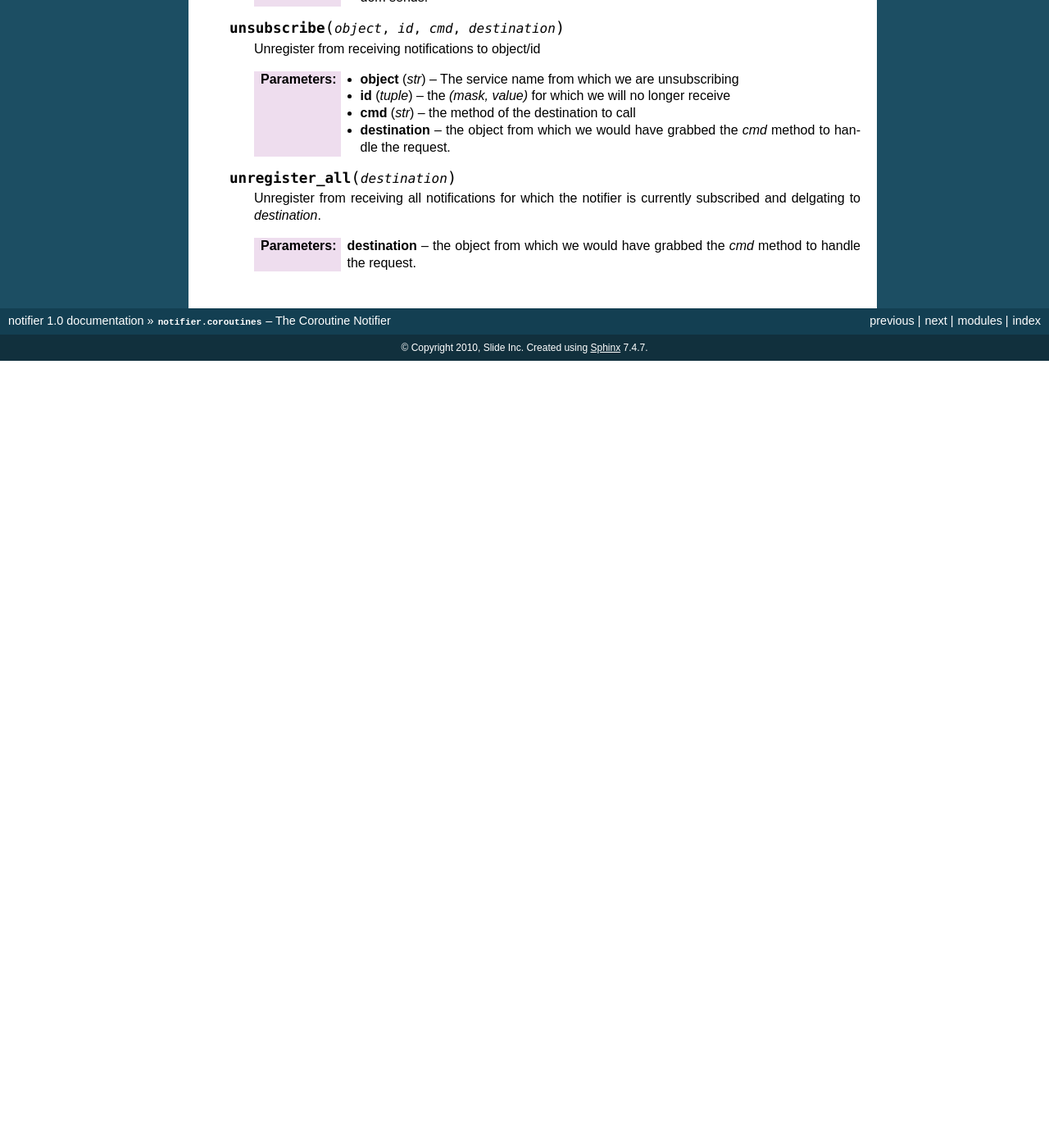
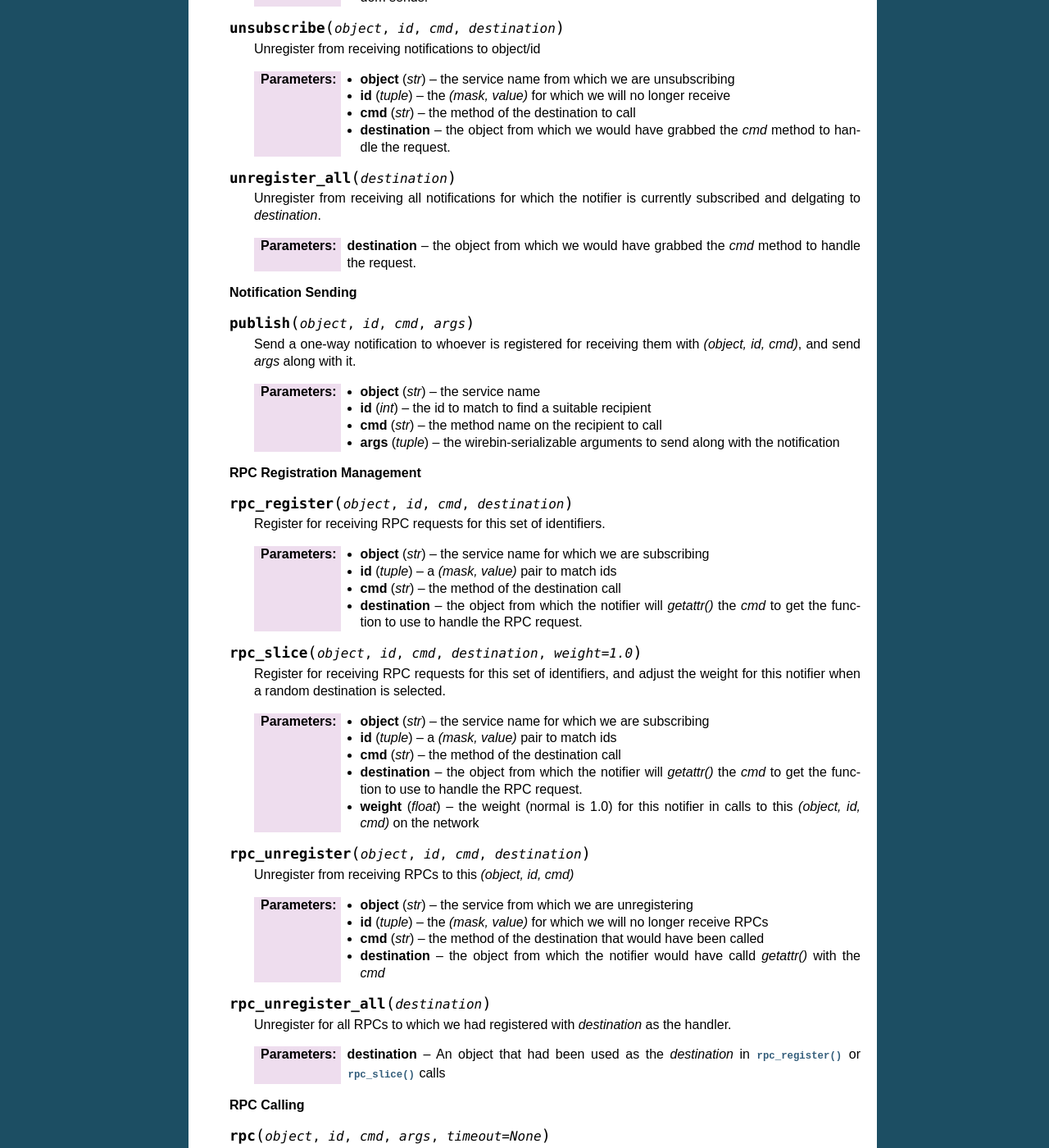
Before and after one commit to slideinc/notifier, a Sphinx documentation site: the page built from docs/source/notifier/coroutines.rst, in a window 1280 px wide and 1400 px high, scrolled down 756 px. Shown: the whole window at 82% size. Built offline with Sphinx 7.4.7, drawn with Linux system fonts in a browser that asks for light colours; before the commit the page ends 1196 px from its top, so only the background shows below that; some of the changed text lies outside the part shown.

Commit message:
bunch more docs on Notifier methods

```diff
--- a/docs/source/notifier/coroutines.rst
+++ b/docs/source/notifier/coroutines.rst
@@ -34,7 +34,7 @@
         identifiers.
 
         :param object:
-            The service name for which we are subscribing to messages
+            the service name for which we are subscribing to messages
         :type object: str
         :param id: a *(mask, value)* pair to match ids
         :type id: tuple
@@ -51,7 +51,7 @@
         notification is sent to a random recipient.
 
         :param object:
-            The service name for which we are subscribing to messages
+            the service name for which we are subscribing to messages
         :type object: str
         :param id: a *(mask, value)* pair to match ids
         :type id: tuple
@@ -70,7 +70,7 @@
         Unregister from receiving notifications to object/id
 
         :param object:
-            The service name from which we are unsubscribing
+            the service name from which we are unsubscribing
         :type object: str
         :param id: the *(mask, value)* for which we will no longer receive
         :type id: tuple
@@ -88,3 +88,117 @@
         :param destination:
             the object from which we would have grabbed the *cmd* method to
             handle the request.
+
+    **Notification Sending**
+
+    .. method:: publish(object, id, cmd, args)
+
+        Send a one-way notification to whoever is registered for receiving them
+        with *(object, id, cmd)*, and send *args* along with it.
+
+        :param object: the service name
+        :type object: str
+        :param id: the id to match to find a suitable recipient
+        :type id: int
+        :param cmd: the method name on the recipient to call
+        :type cmd: str
+        :param args:
+            the wirebin-serializable arguments to send along with the
+            notification
+        :type args: tuple
+
+    **RPC Registration Management**
+
+    .. method:: rpc_register(object, id, cmd, destination)
+
+        Register for receiving RPC requests for this set of identifiers.
+
+        :param object: the service name for which we are subscribing
+        :type object: str
+        :param id: a *(mask, value)* pair to match ids
+        :type id: tuple
+        :param cmd: the method of the destination call
+        :type cmd: str
+        :param destination:
+            the object from which the notifier will *getattr()* the *cmd* to
+            get the function to use to handle the RPC request.
+
+    .. method:: rpc_slice(object, id, cmd, destination, weight=1.0)
+
+        Register for receiving RPC requests for this set of identifiers, and
+        adjust the weight for this notifier when a random destination is
+        selected.
+
+        :param object: the service name for which we are subscribing
+        :type object: str
+        :param id: a *(mask, value)* pair to match ids
+        :type id: tuple
+        :param cmd: the method of the destination call
+        :type cmd: str
+        :param destination:
+            the object from which the notifier will *getattr()* the *cmd* to
+            get the function to use to handle the RPC request.
+        :param weight:
+            the weight (normal is 1.0) for this notifier in calls to this
+            *(object, id, cmd)* on the network
+        :type weight: float
+
+    .. method:: rpc_unregister(object, id, cmd, destination)
+
+        Unregister from receiving RPCs to this *(object, id, cmd)*
+
+        :param object: the service from which we are unregistering
+        :type object: str
+        :param id: the *(mask, value)* for which we will no longer receive RPCs
+        :type id: tuple
+        :param cmd: the method of the destination that would have been called
+        :type cmd: str
+        :param destination:
+            the object from which the notifier would have calld *getattr()*
+            with the *cmd*
+
+    .. method:: rpc_unregister_all(destination)
+
+        Unregister for all RPCs to which we had registered with *destination*
+        as the handler.
+
+        :param destination:
+            An object that had been used as the *destination* in
+            :meth:`rpc_register` or :meth:`rpc_slice` calls
+
+    **RPC Calling**
+
+    .. method:: rpc(object, id, cmd, args, timeout=None)
+
+        Send an RPC request to a registered receiver for *(object, id, cmd)*,
+        passing arguments tuple *args*. Block waiting for the response,
+        limiting the wait to *timeout* seconds, if *timeout* is provided.
+
+        :param object: the service name
+        :type object: str
+        :param id: the identifier matched to find a specific handler
+        :type id: int
+        :param cmd: the method of the service we are calling
+        :type cmd: str
+        :param args: arguments send in the RPC request
+        :type args: tuple
+        :param timeout: the maximum time to wait for the response
+        :type timeout: int or float
+
+    .. method:: rpcs(object, id_list, cmd, args, timeout=None)
+
+        Sends one RPC request per id in *id_list*, equivalent to *len(id_list)*
+        *rpc()* calls except that it waits on them all in parallel.
+
+        :param object: the service name
+        :type object: str
+        :param id_list: the identifiers matched to find a specific handlers
+        :type id_list: list of ints
+        :param cmd: the method of the service we are calling
+        :type cmd: str
+        :param args: arguments send in the RPC requests
+        :type args: tuple
+        :param timeout: the maximum time to wait for the response
+        :type timeout: int or float
+
+    .. method:: rpc_call(object, id, cmd, args)
```
